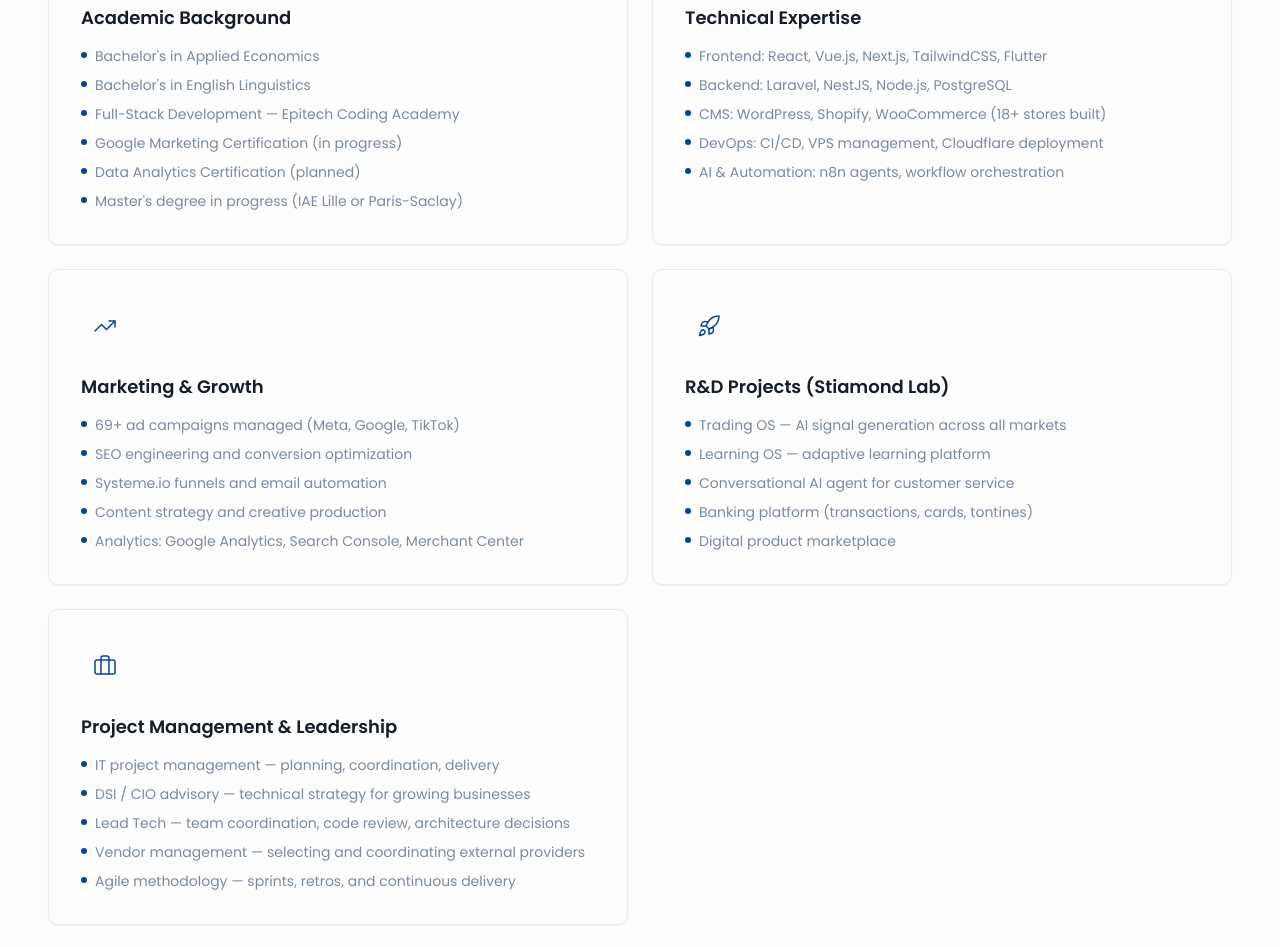
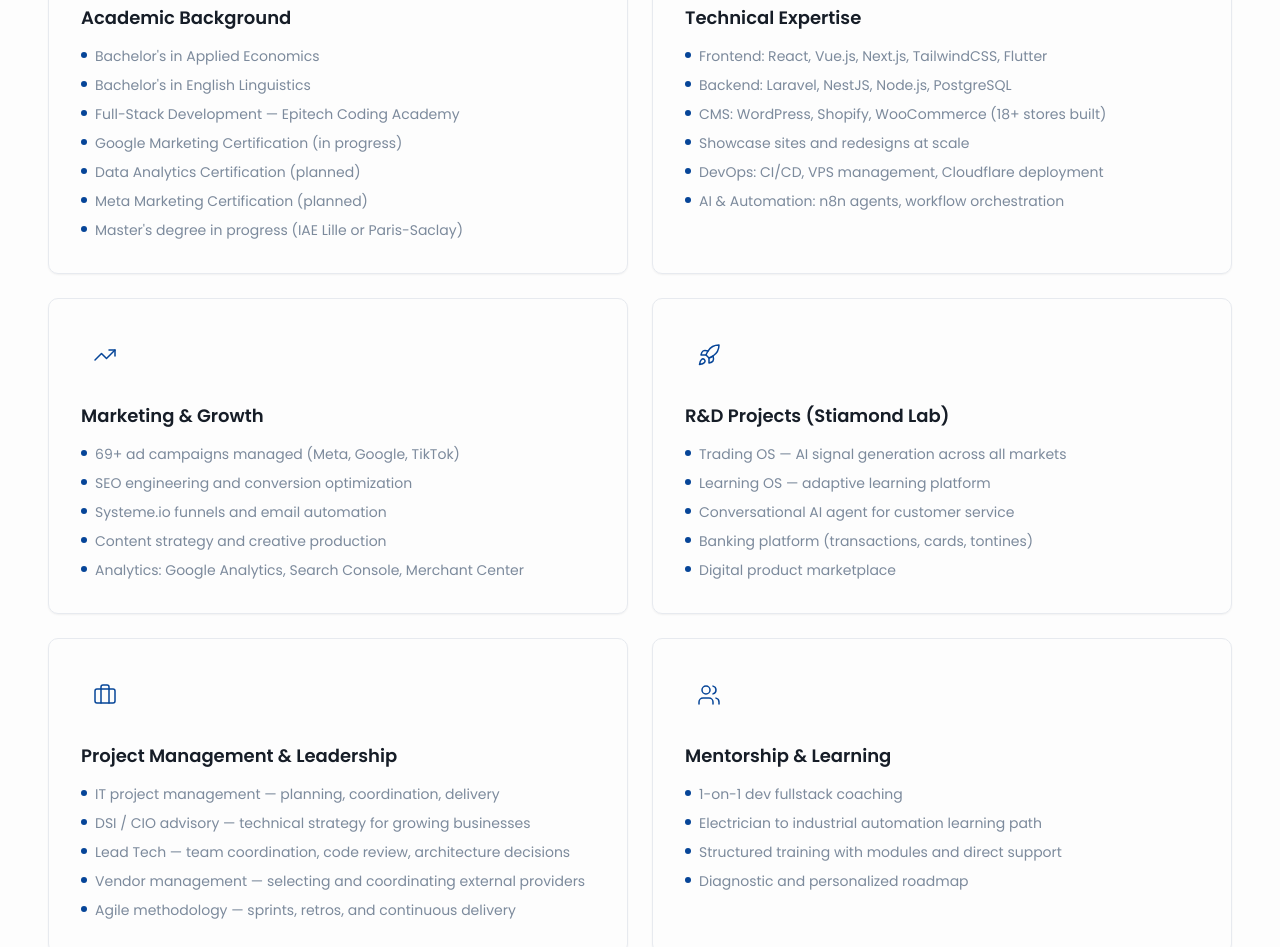
Before and after one commit to senankponjosuekpodekon/stiamond, a Next.js app: page /en/company/team in a window 1280 px wide. Shown: the part 1900-2847 px from the top of the page. Built offline with nearby package versions, Linux system fonts and the light colour scheme; no server answers.

Commit message:
feat(team): add missing skills and mentorship section, complete FR

```diff
--- a/src/app/[locale]/(marketing)/company/team/page.tsx
+++ b/src/app/[locale]/(marketing)/company/team/page.tsx
@@ -1,7 +1,7 @@
 import { Container } from "@/components/container";
 import { Button } from "@/components/ui/button";
 import { Card, CardContent } from "@/components/ui/card";
-import { Code, GraduationCap, Briefcase, Rocket, Mail, Globe, Brain, TrendingUp, ArrowRight } from "lucide-react";
+import { Code, GraduationCap, Briefcase, Rocket, Mail, Globe, Brain, TrendingUp, Users, ArrowRight } from "lucide-react";
 import { Link } from "@/i18n/navigation";
 import { getLocale } from "next-intl/server";
 import type { Metadata } from "next";
@@ -43,6 +43,7 @@
         "Développement Full-Stack — Epitech Coding Academy",
         "Certification Google Marketing (en cours)",
         "Certification Data Analytics (planifiée)",
+        "Certification Meta Marketing (planifiée)",
         "Master en cours (IAE Lille ou Paris-Saclay)",
       ],
     },
@@ -53,6 +54,7 @@
         "Frontend : React, Vue.js, Next.js, TailwindCSS, Flutter",
         "Backend : Laravel, NestJS, Node.js, PostgreSQL",
         "CMS : WordPress, Shopify, WooCommerce (18+ boutiques)",
+        "Sites vitrines et refontes en volume",
         "DevOps : CI/CD, gestion VPS, déploiement Cloudflare",
         "IA & Automatisation : agents n8n, orchestration de workflows",
       ],
@@ -90,6 +92,16 @@
         "Méthodologie Agile — sprints, rétros et livraison continue",
       ],
     },
+    {
+      icon: Users,
+      title: "Mentorat & Apprentissage",
+      items: [
+        "Coaching 1-on-1 dev fullstack",
+        "Parcours électricien → automate industriel",
+        "Formation structurée avec modules et support direct",
+        "Diagnostic et parcours personnalisé",
+      ],
+    },
   ] : [
     {
       icon: GraduationCap,
@@ -100,6 +112,7 @@
         "Full-Stack Development — Epitech Coding Academy",
         "Google Marketing Certification (in progress)",
         "Data Analytics Certification (planned)",
+        "Meta Marketing Certification (planned)",
         "Master's degree in progress (IAE Lille or Paris-Saclay)",
       ],
     },
@@ -110,6 +123,7 @@
         "Frontend: React, Vue.js, Next.js, TailwindCSS, Flutter",
         "Backend: Laravel, NestJS, Node.js, PostgreSQL",
         "CMS: WordPress, Shopify, WooCommerce (18+ stores built)",
+        "Showcase sites and redesigns at scale",
         "DevOps: CI/CD, VPS management, Cloudflare deployment",
         "AI & Automation: n8n agents, workflow orchestration",
       ],
@@ -145,6 +159,16 @@
         "Lead Tech — team coordination, code review, architecture decisions",
         "Vendor management — selecting and coordinating external providers",
         "Agile methodology — sprints, retros, and continuous delivery",
+      ],
+    },
+    {
+      icon: Users,
+      title: "Mentorship & Learning",
+      items: [
+        "1-on-1 dev fullstack coaching",
+        "Electrician to industrial automation learning path",
+        "Structured training with modules and direct support",
+        "Diagnostic and personalized roadmap",
       ],
     },
   ];
```
Also changed, not shown: 1 other file (tests, documents, lock files or other folders).
